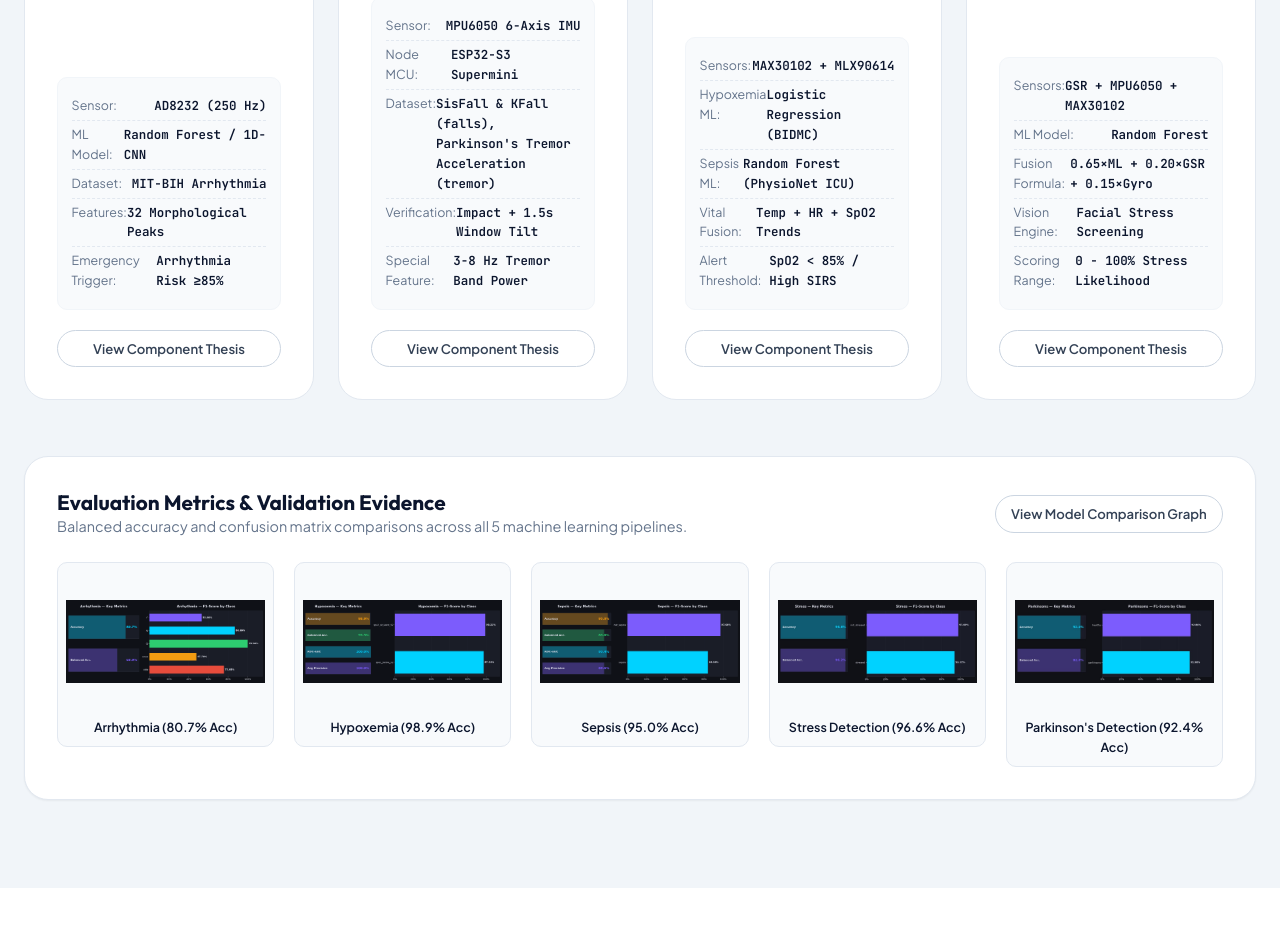
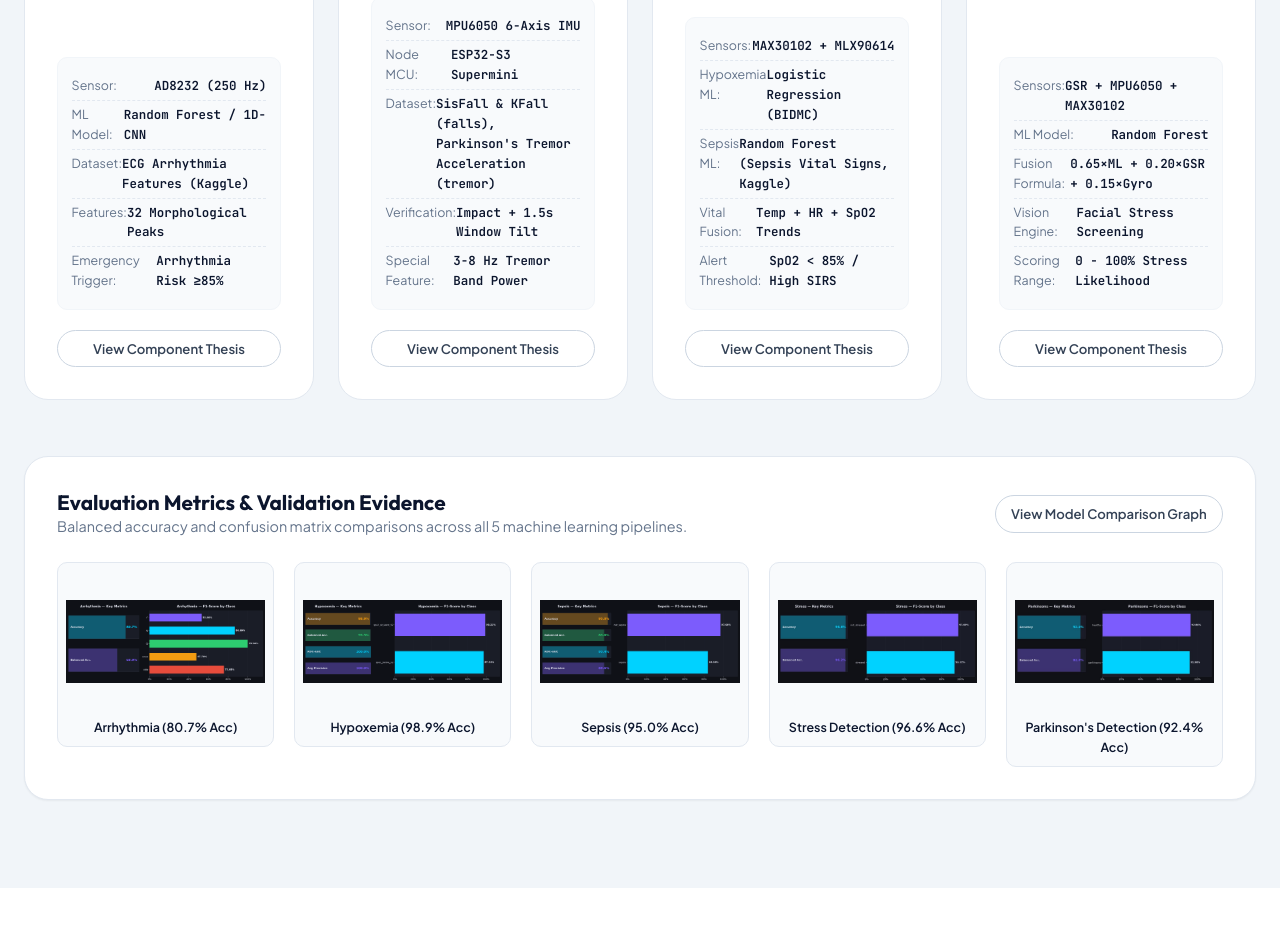
Before and after one commit to Tharindu1234567/smartglove-website, a plain HTML site: page index.html in a window 1280 px wide. Shown: the part 6244-7170 px from the top of the page. Drawn offline with Linux system fonts and the light colour scheme.

Commit message:
Update Arrhythmia dataset and Sepsis ML model in Components spec boxes

```diff
--- a/index.html
+++ b/index.html
@@ -498,7 +498,7 @@
           <div class="comp-specs">
             <div class="spec-row"><span class="spec-k">Sensor:</span><span class="spec-v">AD8232 (250 Hz)</span></div>
             <div class="spec-row"><span class="spec-k">ML Model:</span><span class="spec-v">Random Forest / 1D-CNN</span></div>
-            <div class="spec-row"><span class="spec-k">Dataset:</span><span class="spec-v">MIT-BIH Arrhythmia</span></div>
+            <div class="spec-row"><span class="spec-k">Dataset:</span><span class="spec-v">ECG Arrhythmia Features (Kaggle)</span></div>
             <div class="spec-row"><span class="spec-k">Features:</span><span class="spec-v">32 Morphological Peaks</span></div>
             <div class="spec-row"><span class="spec-k">Emergency Trigger:</span><span class="spec-v">Arrhythmia Risk ≥85%</span></div>
           </div>
@@ -550,7 +550,7 @@
           <div class="comp-specs">
             <div class="spec-row"><span class="spec-k">Sensors:</span><span class="spec-v">MAX30102 + MLX90614</span></div>
             <div class="spec-row"><span class="spec-k">Hypoxemia ML:</span><span class="spec-v">Logistic Regression (BIDMC)</span></div>
-            <div class="spec-row"><span class="spec-k">Sepsis ML:</span><span class="spec-v">Random Forest (PhysioNet ICU)</span></div>
+            <div class="spec-row"><span class="spec-k">Sepsis ML:</span><span class="spec-v">Random Forest (Sepsis Vital Signs, Kaggle)</span></div>
             <div class="spec-row"><span class="spec-k">Vital Fusion:</span><span class="spec-v">Temp + HR + SpO2 Trends</span></div>
             <div class="spec-row"><span class="spec-k">Alert Threshold:</span><span class="spec-v">SpO2 &lt; 85% / High SIRS</span></div>
           </div>
```
